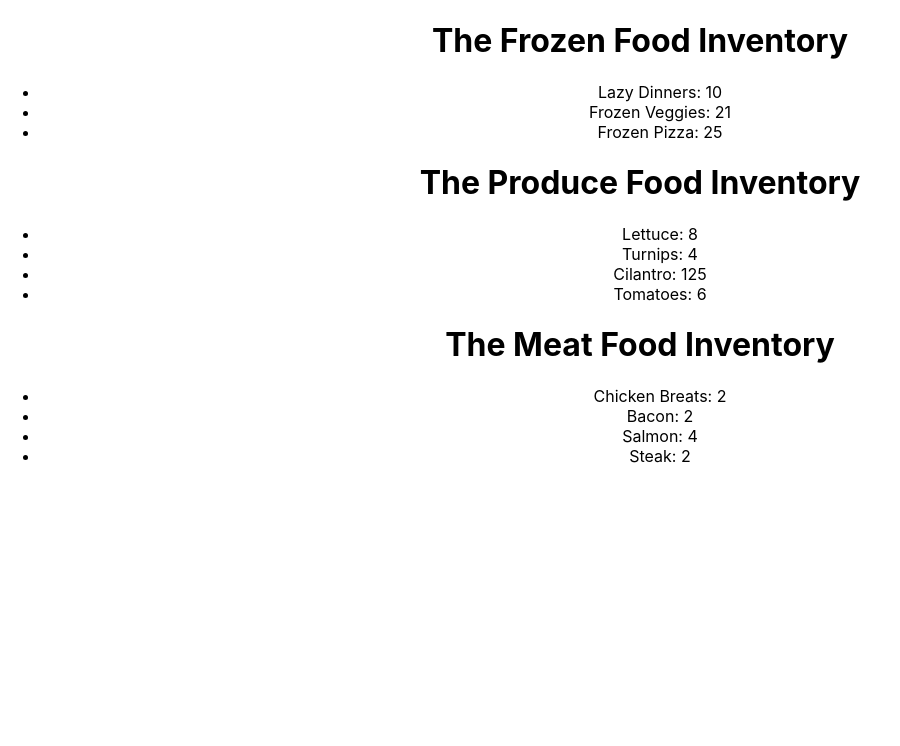
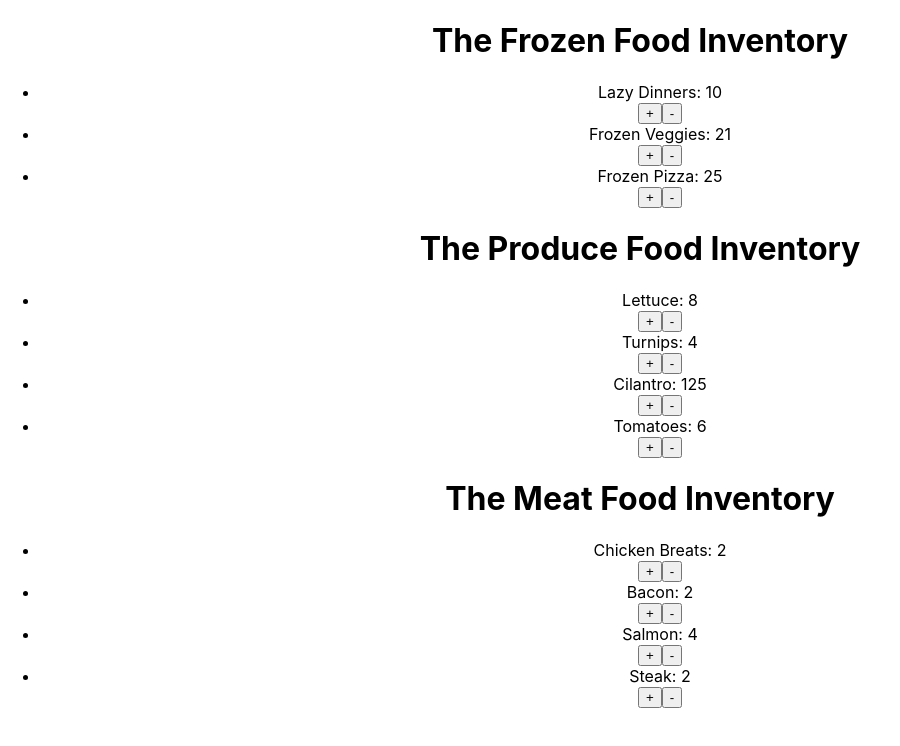
Before and after one commit to carlosmertens/learning-redux, a React (Create React App) app: page / in a window 1280 px wide. Shown: the top 746 px of the page, without its empty margins (0-900 px from the left). Built offline with nearby package versions, Linux system fonts and the light colour scheme.

Commit message:
Add action creators and connect them with components

```diff
--- /dev/null
+++ b/src/actions/frozenInvUpdate.js
@@ -0,0 +1,11 @@
+// This file is an action creator!
+// Action creators return actions
+// Action is an object that has at LEAST a property of type
+// This action creator is going to be handed to the dispatch
+
+export default () => {
+  console.log("Updating frozen...");
+  return {
+    type: "updateFrozen",
+  };
+};
--- /dev/null
+++ b/src/actions/meatInvUpdate.js
@@ -0,0 +1,6 @@
+export default () => {
+  console.log("Updating meat...");
+  return {
+    type: "updateMeat",
+  };
+};
--- /dev/null
+++ b/src/actions/produceInvUpdate.js
@@ -0,0 +1,6 @@
+export default () => {
+  console.log("Updating produce...");
+  return {
+    type: "updateProduce",
+  };
+};
--- a/src/components/FrozenDept.js
+++ b/src/components/FrozenDept.js
@@ -4,17 +4,42 @@ import React, { Component } from "react";
 // To do that, we need some help... or some glue
 // The glue is react-redux! We need the connect function
 import { connect } from "react-redux";
+import updateFrozen from "../actions/frozenInvUpdate";
 
 class FrozenDept extends Component {
+  increment = (operation, index) => {
+    // console.log(operation, index);
+    if (operation === "+") {
+      updateFrozen();
+    } else if (operation === "-") {
+    }
+  };
+
   render() {
     // console.log(this.props.frozenData);
     // console.log(this.props.meatData);
 
     const frozenInventory = this.props.frozenData.map((item, i) => {
       return (
-        <li key={i}>
-          {item.food}: {item.quantity}
-        </li>
+        <div key={i}>
+          <li>
+            {item.food}: {item.quantity}
+          </li>
+          <input
+            type='button'
+            onClick={() => {
+              this.increment("+", i);
+            }}
+            value='+'
+          />
+          <input
+            type='button'
+            onClick={() => {
+              this.increment("-", i);
+            }}
+            value='-'
+          />
+        </div>
       );
     });
 
--- a/src/components/MeatDept.js
+++ b/src/components/MeatDept.js
@@ -1,13 +1,37 @@
 import React, { Component } from "react";
 import { connect } from "react-redux";
+import updateMeat from "../actions/meatInvUpdate";
 
 class MeatDept extends Component {
+  increment = (operation, index) => {
+    if (operation === "+") {
+      updateMeat();
+    } else if (operation === "-") {
+    }
+  };
+
   render() {
     const meatInventory = this.props.meatData.map((item, i) => {
       return (
-        <li key={i}>
-          {item.food}: {item.quantity}
-        </li>
+        <div key={i}>
+          <li>
+            {item.food}: {item.quantity}
+          </li>
+          <input
+            type='button'
+            onClick={() => {
+              this.increment("+", i);
+            }}
+            value='+'
+          />
+          <input
+            type='button'
+            onClick={() => {
+              this.increment("-", i);
+            }}
+            value='-'
+          />
+        </div>
       );
     });
     return (
--- a/src/components/ProduceDept.js
+++ b/src/components/ProduceDept.js
@@ -1,13 +1,37 @@
 import React, { Component } from "react";
 import { connect } from "react-redux";
+import produceUpdate from "../actions/produceInvUpdate";
 
 class ProduceDept extends Component {
+  increment = (operation, index) => {
+    if (operation === "+") {
+      produceUpdate();
+    } else if (operation === "-") {
+    }
+  };
+
   render() {
     const produceInventory = this.props.produceData.map((item, i) => {
       return (
-        <li key={i}>
-          {item.food}: {item.quantity}
-        </li>
+        <div key={i}>
+          <li>
+            {item.food}: {item.quantity}
+          </li>
+          <input
+            type='button'
+            onClick={() => {
+              this.increment("+", i);
+            }}
+            value='+'
+          />
+          <input
+            type='button'
+            onClick={() => {
+              this.increment("-", i);
+            }}
+            value='-'
+          />
+        </div>
       );
     });
     return (
```
